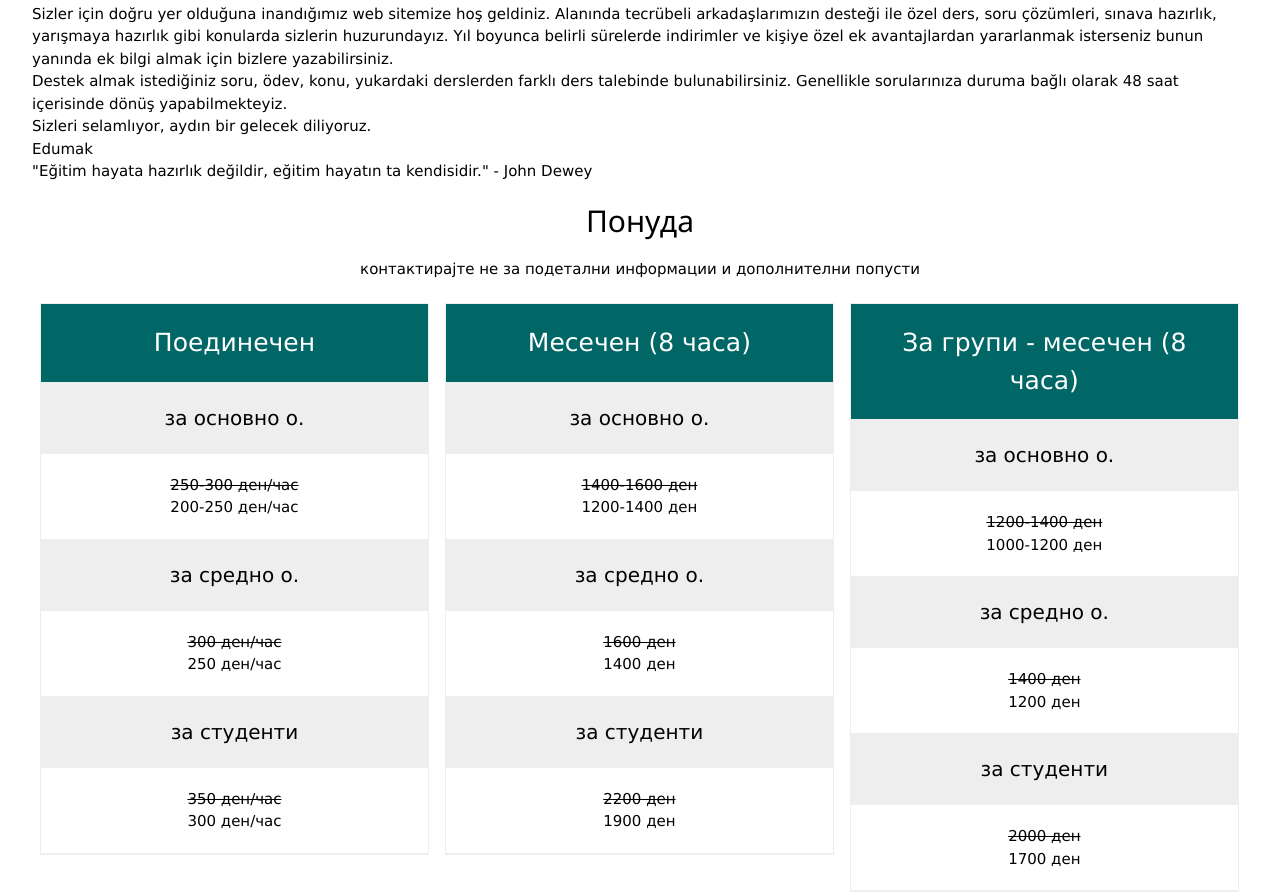
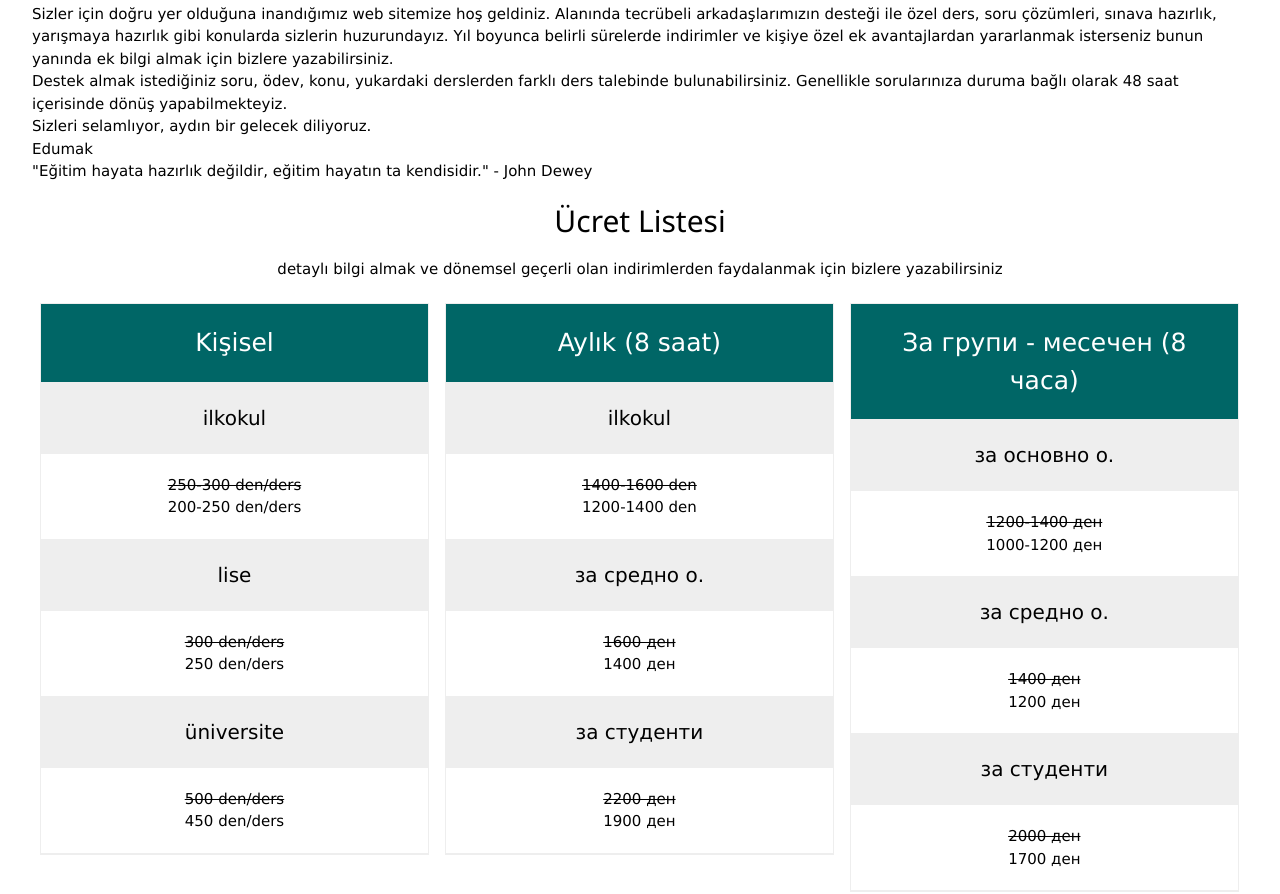
Before and after one commit to edumak/edumak.github.io-tr, a plain HTML site: page index.html in a window 1280 px wide. Shown: the part 1327-2221 px from the top of the page. Drawn offline with nearby package versions, Linux system fonts and the light colour scheme.

Commit message:
Update index.html

```diff
--- a/index.html
+++ b/index.html
@@ -249,27 +249,27 @@ h1.customfont {
 </head>
 <body>
 
-<h2 style="text-align:center">Понуда</h2>
-<p style="text-align:center"> контактирајте не за подетални информации и дополнителни попусти </p>
+<h2 style="text-align:center">Ücret Listesi</h2>
+<p style="text-align:center"> detaylı bilgi almak ve dönemsel geçerli olan indirimlerden faydalanmak için bizlere yazabilirsiniz </p>
 
 <div class="columns">
   <ul class="price">
-    <li class="header" style="background-color:#006666">Поединечен</li>
-    <li class="grey">за основно о.</li>
-    <li><s>250-300 ден/час</s><br>200-250 ден/час</li>
-    <li class="grey">за средно о.</li>
-    <li><s>300 ден/час</s><br>250 ден/час</li>
-    <li class="grey">за студенти</li>
-    <li><s>350 ден/час</s><br>300 ден/час</li>
+    <li class="header" style="background-color:#006666">Kişisel</li>
+    <li class="grey">ilkokul</li>
+    <li><s>250-300 den/ders</s><br>200-250 den/ders</li>
+    <li class="grey">lise</li>
+    <li><s>300 den/ders</s><br>250 den/ders</li>
+    <li class="grey">üniversite</li>
+    <li><s>500 den/ders</s><br>450 den/ders</li>
 
   </ul>
 </div>
 
 <div class="columns">
   <ul class="price">
-    <li class="header" style="background-color:#006666">Mесечен (8 часа)</li>
-    <li class="grey">за основно о.</li>
-    <li><s>1400-1600 ден</s><br>1200-1400 ден</li>
+    <li class="header" style="background-color:#006666">Aylık (8 saat)</li>
+    <li class="grey">ilkokul</li>
+    <li><s>1400-1600 den</s><br>1200-1400 den</li>
     <li class="grey">за средно о.</li>
     <li><s>1600 ден</s><br>1400 ден</li>
     <li class="grey">за студенти</li>
```
